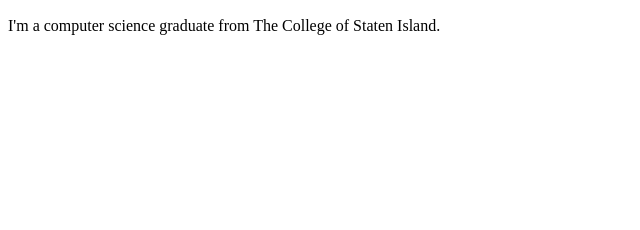
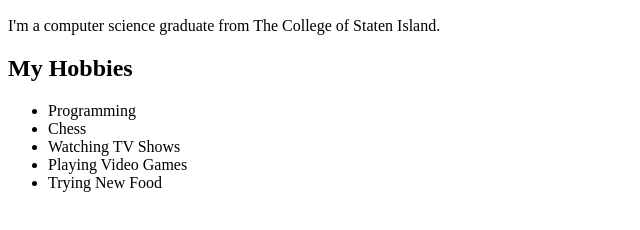
Before and after one commit to 250908-NET/NizomH-JSChallenges, a plain HTML site: page index.html in a window 1280 px wide. Shown: the part 110-340 px from the top of the page, without its empty margins (0-640 px from the left). Drawn offline with Linux system fonts and the light colour scheme.

Commit message:
Added hobbies section

```diff
--- a/index.html
+++ b/index.html
@@ -12,6 +12,16 @@
             <h2>About Me</h2>
             <p>I'm a computer science graduate from The College of Staten Island.</p>
         </section>
+        <section>
+            <h2>My Hobbies</h2>
+            <ul>
+                <li>Programming</li>
+                <li>Chess</li>
+                <li>Watching TV Shows</li>
+                <li>Playing Video Games</li>
+                <li>Trying New Food</li>
+            </ul>
+        </section>
     </main>
 </body>
 </html>
```
